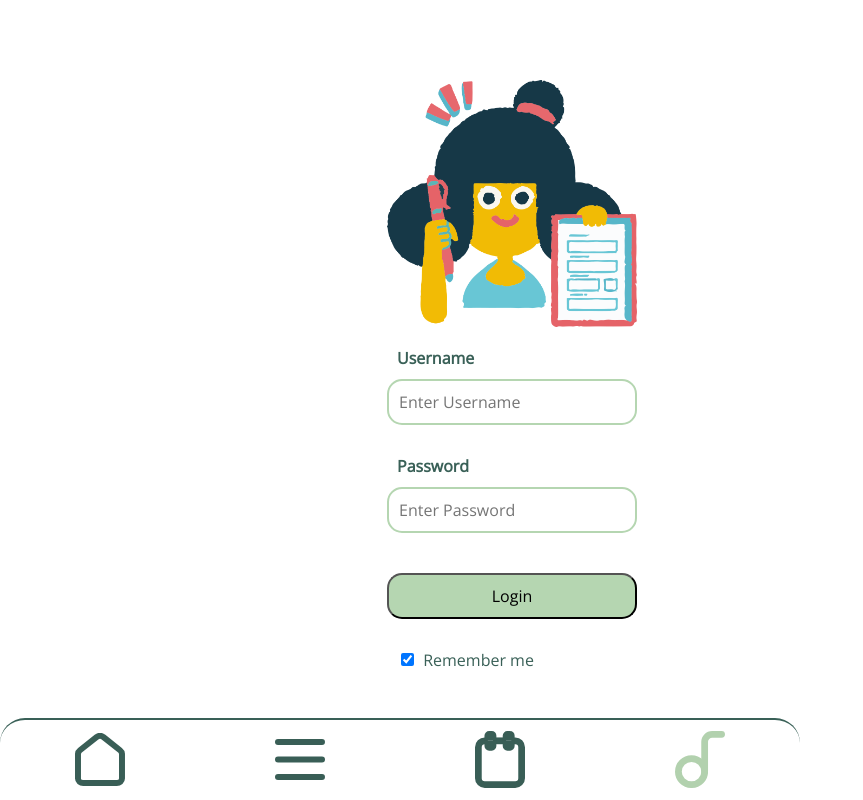
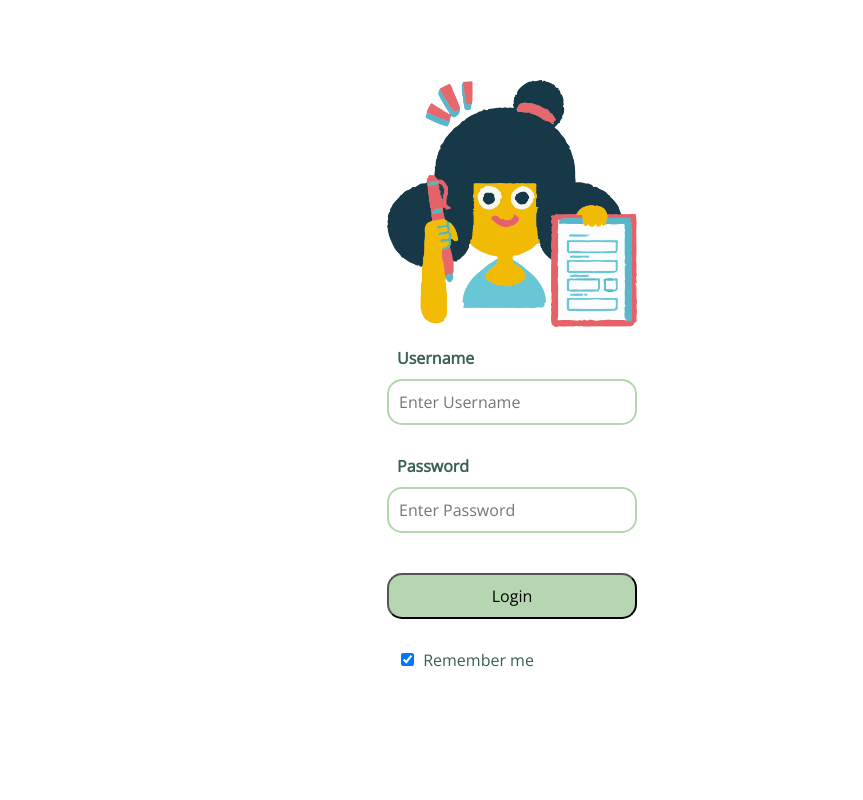
Before and after one commit to dnuhh/interface2_project3, a plain HTML site: page index.html in a window 1280 px wide. Shown: the whole page, without its empty margins (0-863 px from the left). Drawn offline with nearby package versions, Linux system fonts and the light colour scheme.

Commit message:
Update index.html

```diff
--- a/index.html
+++ b/index.html
@@ -79,12 +79,6 @@
         </div>
     </div>
 
-    <div class="nav">
-        <a href="profile.html"><img src="../data/SVG/home.svg"></a>
-        <a href="notes.html"> <img src="../data/SVG/list.svg"> </a>
-        <a href="events.html"><img src="../data/SVG/calendar.svg"></a>
-        <a href="music.html"><img src="../data/SVG/music-h.svg"></a>
-    </div>
 
  <script src="js/login.js"></script>
 </body>
```
